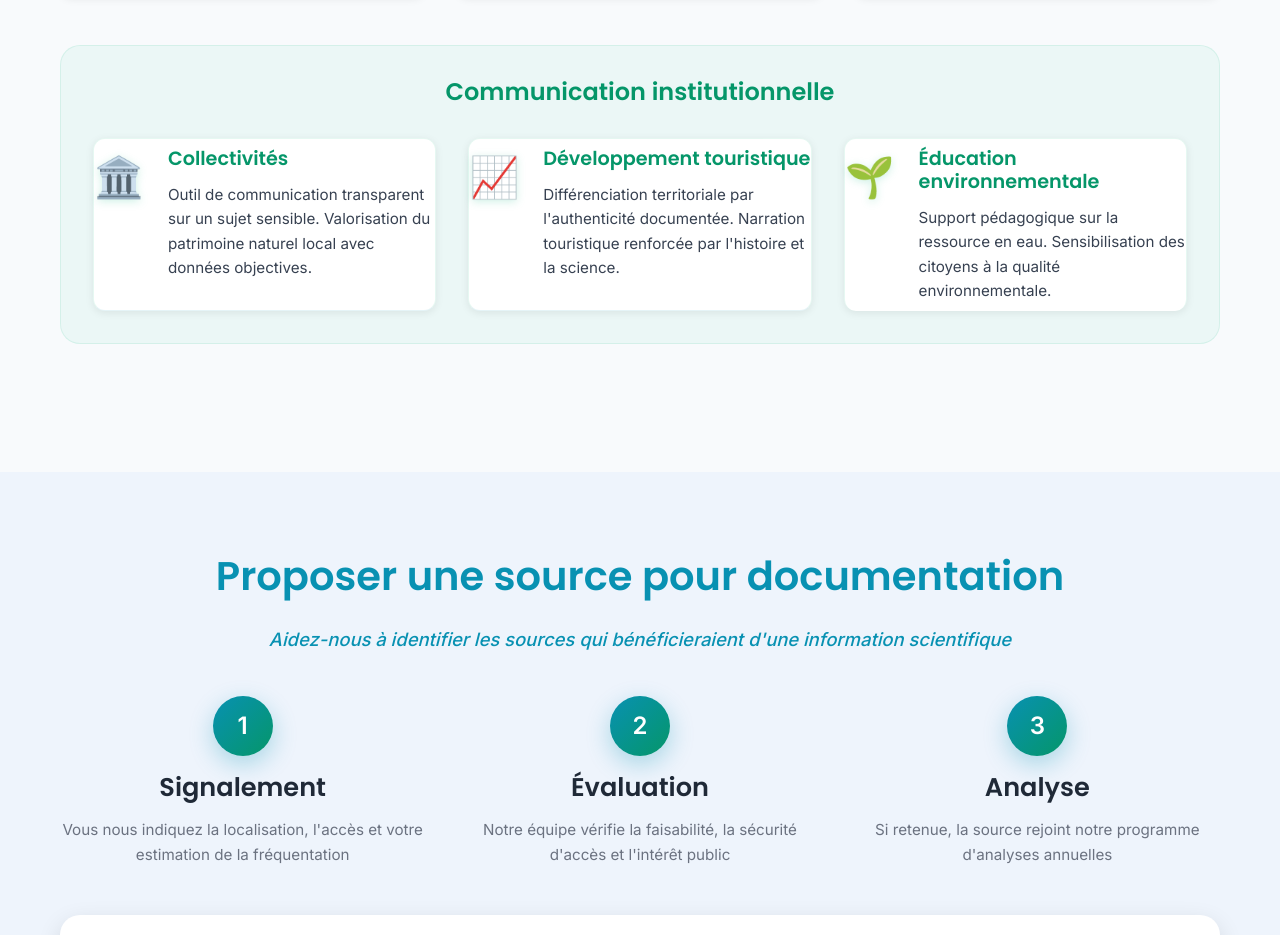
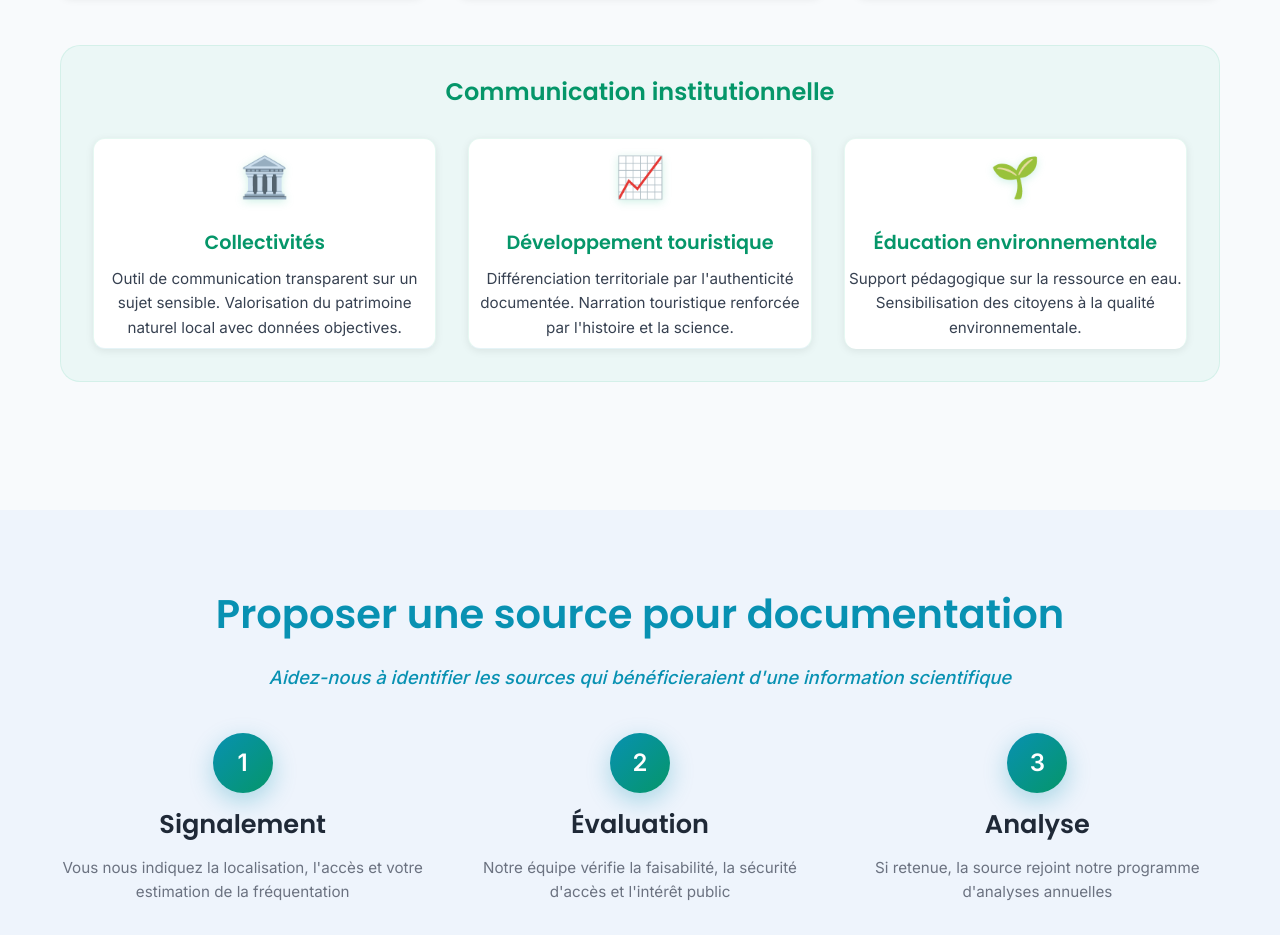
Before and after one commit to damierlevrai/sources-vivantes, a plain HTML site: page index.html in a window 1280 px wide. Shown: the part 6160-7095 px from the top of the page. Drawn offline with Linux system fonts and the light colour scheme; some packages are replaced by stand-ins of ours.

Commit message:
Add files via upload

```diff
--- a/assets/css/main.css
+++ b/assets/css/main.css
@@ -821,8 +821,10 @@ section[id] {
 
 .benefit-item {
     display: flex;
-    align-items: flex-start;
-    gap: 1.5rem;
+    flex-direction: column;
+    align-items: center;
+    text-align: center;
+    gap: 1rem;
     padding: 1.5rem;
     background: white;
     border-radius: var(--border-radius);
@@ -834,12 +836,18 @@ section[id] {
     font-size: 2.5rem;
     flex-shrink: 0;
     filter: drop-shadow(0 2px 4px rgba(16, 185, 129, 0.2));
+    margin-bottom: 0.5rem;
+}
+
+.benefit-content {
+    text-align: center;
 }
 
 .benefit-content h4 {
     color: var(--primary-green);
     margin-bottom: 0.8rem;
     font-size: 1.2rem;
+    text-align: center;
 }
 
 .benefit-content p {
@@ -847,6 +855,7 @@ section[id] {
     line-height: 1.6;
     margin: 0;
     font-size: 0.95rem;
+    text-align: center;
 }
 
 /* ============================================
```
